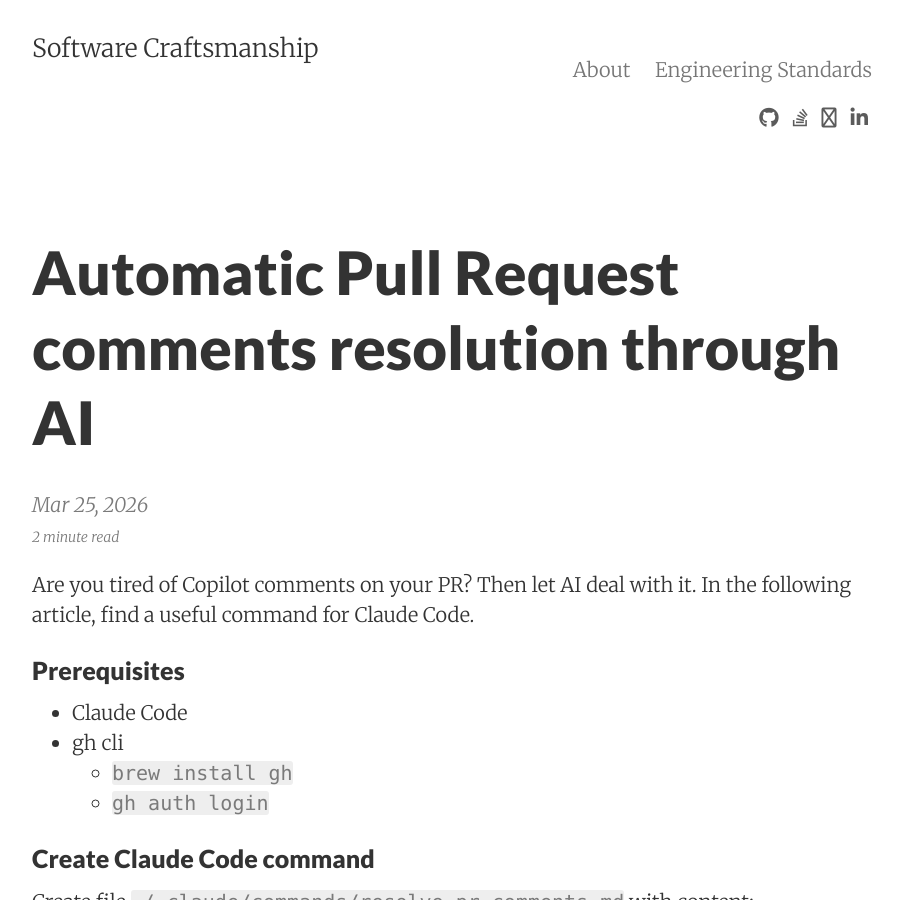
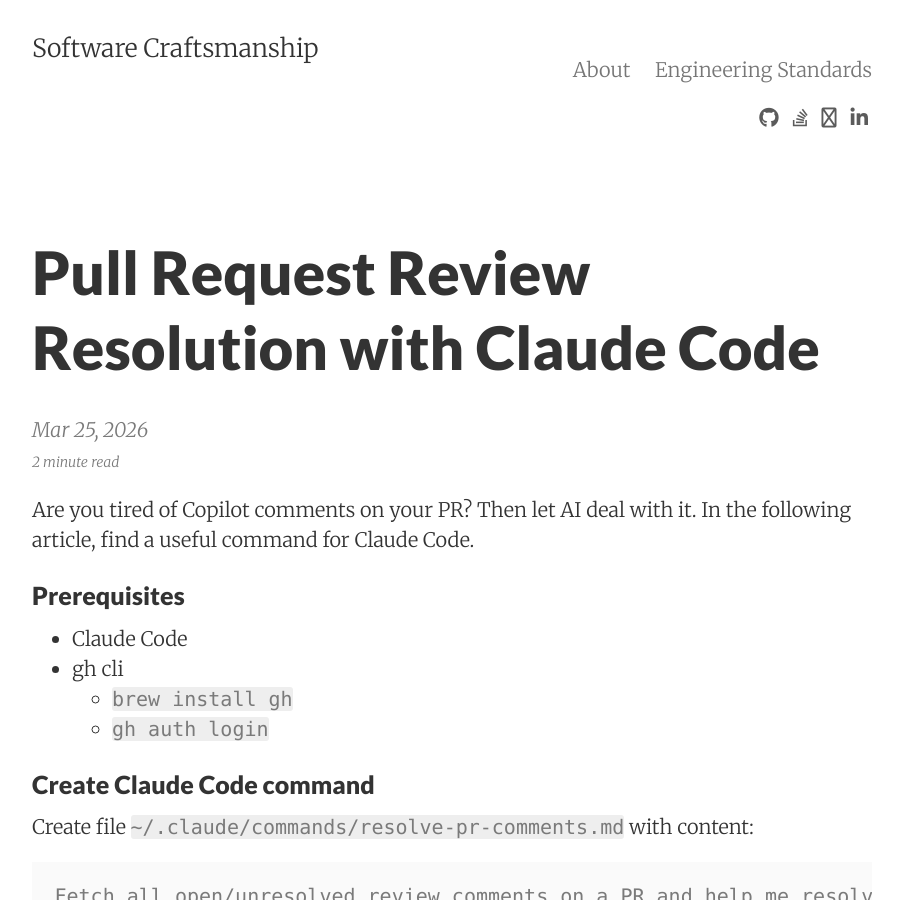
Before and after one commit to apulbere/apulbere.github.io, a Jekyll site: the page built from _posts/2026-03-25-claude-resolve-pr-comments.md, in a window 1280 px wide and 900 px high. Shown: the whole window, without its empty margins (188-1091 px from the left). Built offline with Jekyll 4.4.1, drawn with Linux system fonts in a browser that asks for light colours; nearby versions of some CDN libraries; some of the changed text lies outside the part shown.

Commit message:
Update 2026-03-25-claude-resolve-pr-comments.md

````diff
--- a/_posts/2026-03-25-claude-resolve-pr-comments.md
+++ b/_posts/2026-03-25-claude-resolve-pr-comments.md
@@ -1,6 +1,6 @@
 ---
 layout: post
-title: Automatic Pull Request comments resolution through AI
+title: Pull Request Review Resolution with Claude Code
 tags: [ai, code-review, copilot, claude-code]
 ---
 Are you tired of Copilot comments on your PR? Then let AI deal with it. In the following article, find a useful command for Claude Code.
@@ -82,3 +82,9 @@ Add to `~/.claude/settings.json` the following:
 }
 ```
 Note, maybe it's worth fine tunning the permissions, instead of using the wildcard.
+
+### Usage
+
+```
+claude /resolve-pr-comments
+```
````
